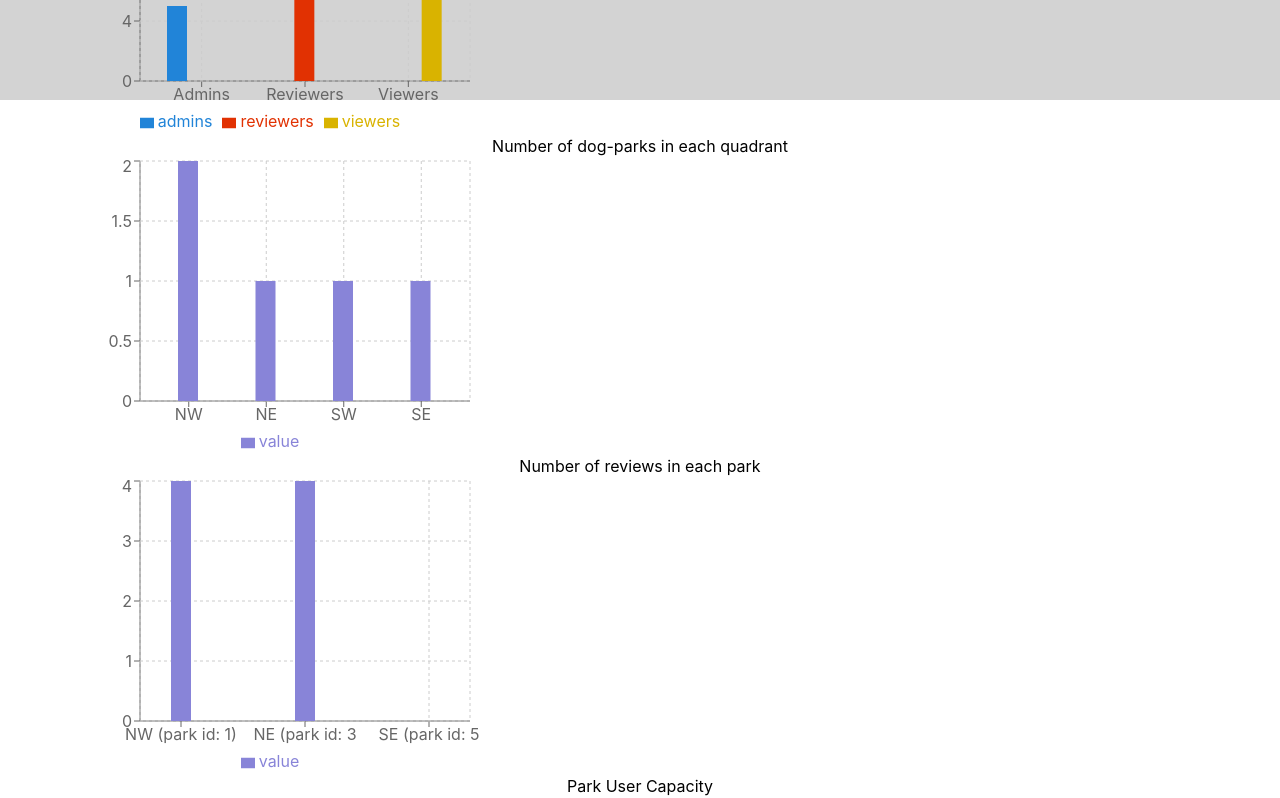
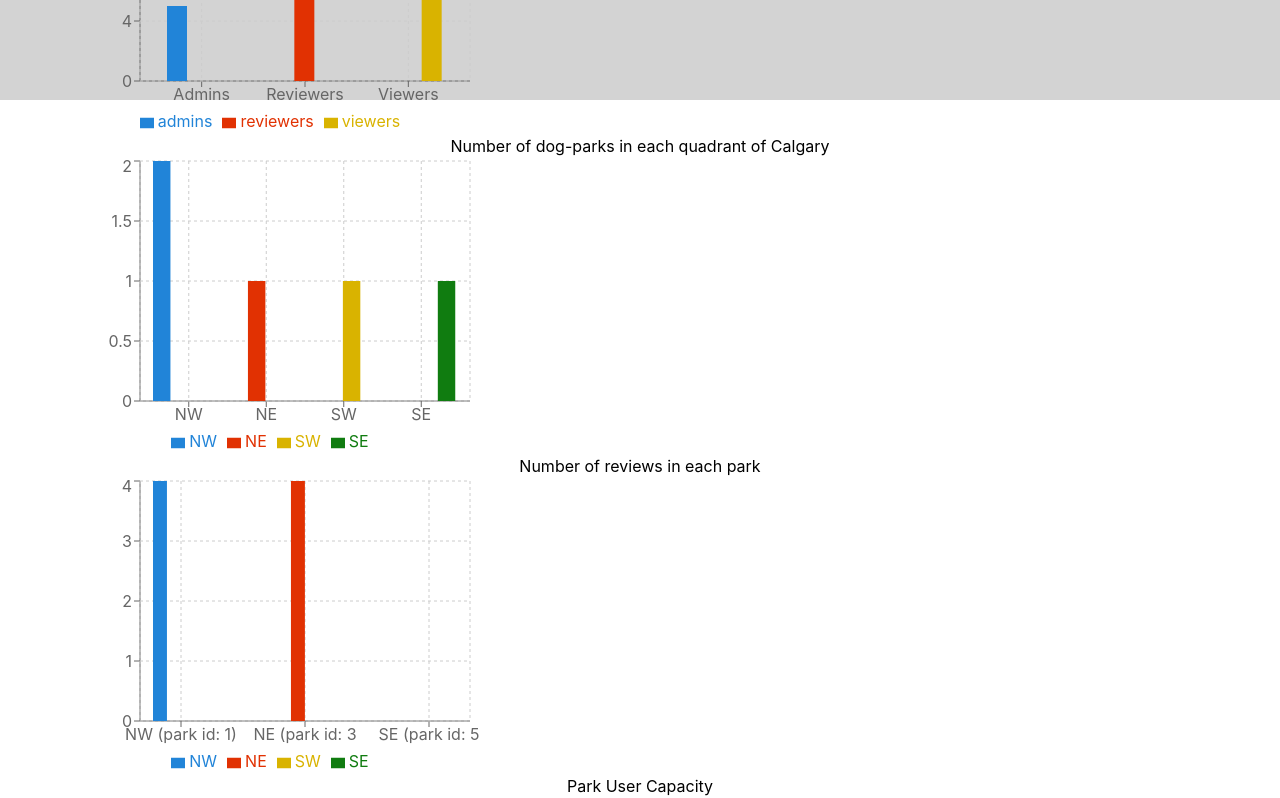
Before and after one commit to MuizMuhammad99/471DogPark, a React (Create React App) app in the folder my-app/: page /Analytics in a window 1280 px wide. Shown: the part 700-1498 px from the top of the page. Built offline with nearby package versions, Linux system fonts and the light colour scheme.

Commit message:
Update analytics.js

```diff
--- a/my-app/src/pages/analytics.js
+++ b/my-app/src/pages/analytics.js
@@ -41,38 +41,38 @@ const analytics = () => {
         ];
 
     const data3= [
-        {name: "NW", value: 2},
-        {name: "NE", value: 1},
-        {name: "SW", value: 1},
-        {name: "SE", value: 1},
+        {name: "NW", NW: 2},
+        {name: "NE", NE: 1},
+        {name: "SW", SW: 1},
+        {name: "SE", SE: 1},
         ];
     const data4= [
-        {name: "NW (park id: 1)", value: 4},
-        {name: "NW (park id: 2)", value: 0},
-        {name: "NE (park id: 3", value: 4},
-        {name: "SW (park id: 4", value: 0},
-        {name: "SE (park id: 5", value: 0},
+        {name: "NW (park id: 1)", NW: 4},
+        {name: "NW (park id: 2)", NW: 0},
+        {name: "NE (park id: 3", NE: 4},
+        {name: "SW (park id: 4", SW: 0},
+        {name: "SE (park id: 5", SE: 0},
         ];
     const data5= [
-        {name: "NW (park id: 1)", value: 100},
-        {name: "NW (park id: 2)", value: 100},
-        {name: "NE (park id: 3", value: 342},
-        {name: "SW (park id: 4", value: 88},
-        {name: "SE (park id: 5", value: 15},
+        {name: "NW (park id: 1)", NW: 100},
+        {name: "NW (park id: 2)", NW: 100},
+        {name: "NE (park id: 3", NE: 342},
+        {name: "SW (park id: 4", SW: 88},
+        {name: "SE (park id: 5", SE: 15},
         ];
     const data6= [
-        {name: "NW (park id: 1)", value: 3},
-        {name: "NW (park id: 2)", value: 1},
-        {name: "NE (park id: 3", value: 1},
-        {name: "SW (park id: 4", value: 3},
-        {name: "SE (park id: 5", value: 2},
+        {name: "NW (park id: 1)", NW: 3},
+        {name: "NW (park id: 2)", NW: 1},
+        {name: "NE (park id: 3", NE: 1},
+        {name: "SW (park id: 4", SW: 3},
+        {name: "SE (park id: 5", SE: 2},
         ];
     const data7= [
-        {name: "NW (park id: 1)", value: 2},
-        {name: "NW (park id: 2)", value: 1},
-        {name: "NE (park id: 3", value: 3},
-        {name: "SW (park id: 4", value: 0},
-        {name: "SE (park id: 5", value: 1},
+        {name: "NW (park id: 1)", NW: 2},
+        {name: "NW (park id: 2)", NW: 1},
+        {name: "NE (park id: 3", NE: 3},
+        {name: "SW (park id: 4", SW: 0},
+        {name: "SE (park id: 5", SE: 1},
         ];
 
 
@@ -136,7 +136,7 @@ const analytics = () => {
 
                 </BarChart>
               </div>
-              <div>Number of dog-parks in each  quadrant
+              <div>Number of dog-parks in each quadrant of Calgary
                 <BarChart
                   width={500}
                   height={300}
@@ -157,7 +157,10 @@ const analytics = () => {
                   <Tooltip />
                   <Legend />
                   <CartesianGrid strokeDasharray="3 3" />
-                  <Bar dataKey="value" fill="#8884d8" />
+                  <Bar dataKey="NW" fill="#2184d8" />
+                  <Bar dataKey="NE" fill="#E13102" />
+                  <Bar dataKey="SW" fill="#D9B300" />
+                  <Bar dataKey="SE" fill="#107c10" />
                 </BarChart>
               </div>
               <div>Number of reviews in each park
@@ -181,7 +184,10 @@ const analytics = () => {
                   <Tooltip />
                   <Legend />
                   <CartesianGrid strokeDasharray="3 3" />
-                  <Bar dataKey="value" fill="#8884d8" />
+                  <Bar dataKey="NW" fill="#2184d8" />
+                  <Bar dataKey="NE" fill="#E13102" />
+                  <Bar dataKey="SW" fill="#D9B300" />
+                  <Bar dataKey="SE" fill="#107c10" />
                 </BarChart>
               </div>
               <div>Park User Capacity
@@ -205,8 +211,10 @@ const analytics = () => {
                   <Tooltip />
                   <Legend />
                   <CartesianGrid strokeDasharray="3 3" />
-                  <Bar dataKey="value" fill="#8884d8" />
-                </BarChart>
+                  <Bar dataKey="NW" fill="#2184d8" />
+                  <Bar dataKey="NE" fill="#E13102" />
+                  <Bar dataKey="SW" fill="#D9B300" />
+                  <Bar dataKey="SE" fill="#107c10" />                </BarChart>
               </div>
               <div>Available number of parking spots
                 <BarChart
@@ -229,8 +237,10 @@ const analytics = () => {
                   <Tooltip />
                   <Legend />
                   <CartesianGrid strokeDasharray="3 3" />
-                  <Bar dataKey="value" fill="#8884d8" />
-                </BarChart>
+                  <Bar dataKey="NW" fill="#2184d8" />
+                  <Bar dataKey="NE" fill="#E13102" />
+                  <Bar dataKey="SW" fill="#D9B300" />
+                  <Bar dataKey="SE" fill="#107c10" />                </BarChart>
               </div>
               <div>Number of all-time events held at each dog park
                 <BarChart
@@ -253,7 +263,10 @@ const analytics = () => {
                   <Tooltip />
                   <Legend />
                   <CartesianGrid strokeDasharray="3 3" />
-                  <Bar dataKey="value" fill="#8884d8" />
+                  <Bar dataKey="NW" fill="#2184d8" />
+                  <Bar dataKey="NE" fill="#E13102" />
+                  <Bar dataKey="SW" fill="#D9B300" />
+                  <Bar dataKey="SE" fill="#107c10" />
                 </BarChart>
               </div>
             </div>
```
